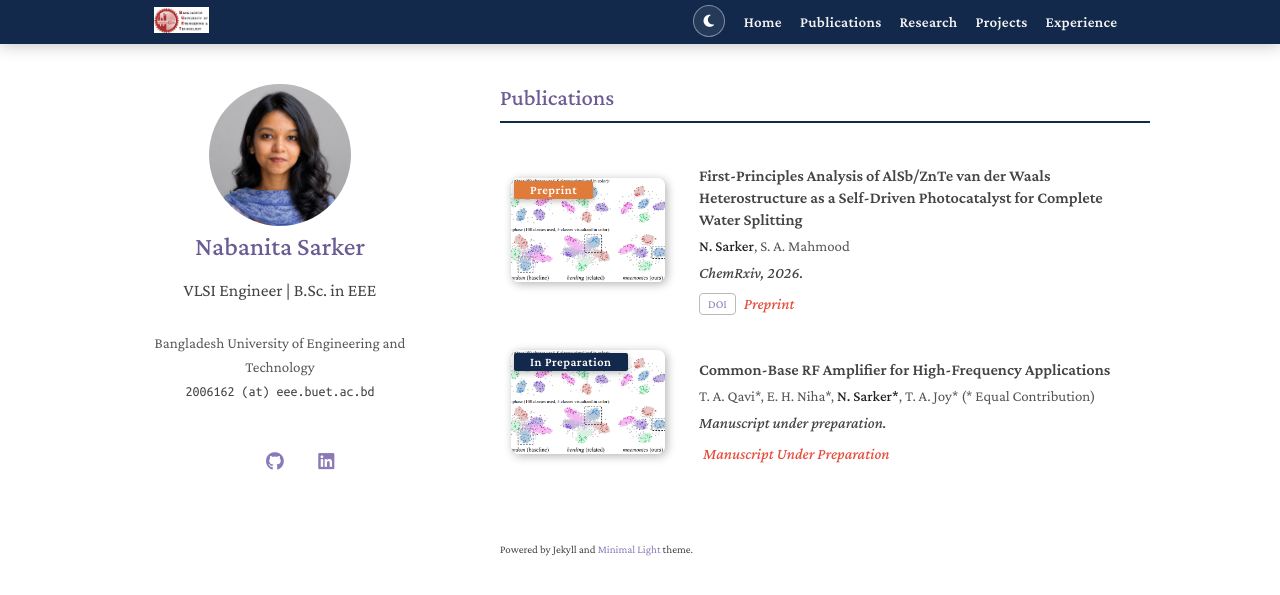
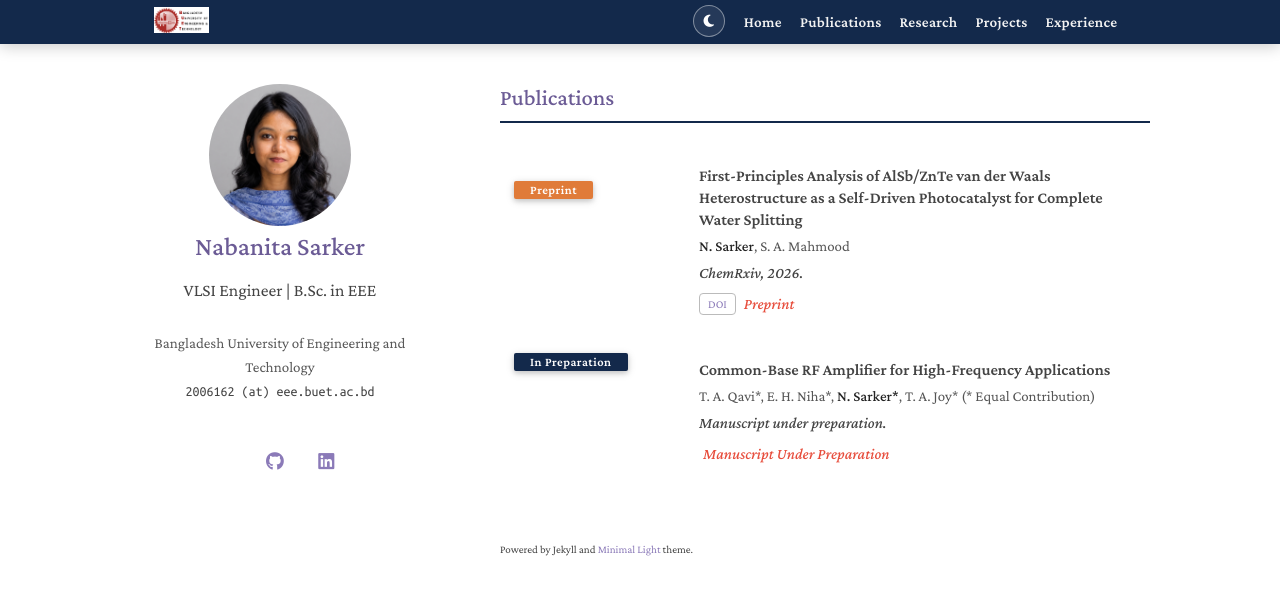
Before and after one commit to NabanitaSarker162/NabanitaSarker162.github.io, a Jekyll site: the page built from publications/index.md, in a window 1280 px wide. Shown: the top 595 px of the page. Built offline with Jekyll 4.4.1, drawn with Linux system fonts in a browser that asks for light colours; a style sheet for code colours, icons or effects is not loaded.

Commit message:
Remove teaser images from publications list

```diff
--- a/_includes/publications.md
+++ b/_includes/publications.md
@@ -6,7 +6,6 @@
       <li>
         <div class="pub-row">
           <div class="col-sm-3 abbr">
-            <img src="{{ link.image | default: '/assets/img/teaser_example.png' | relative_url }}" class="teaser img-fluid z-depth-1" alt="">
             {% if link.conference_short %}
             <abbr class="badge" data-venue="{{ link.conference_short }}">{{ link.conference_short }}</abbr>
             {% endif %}
```
